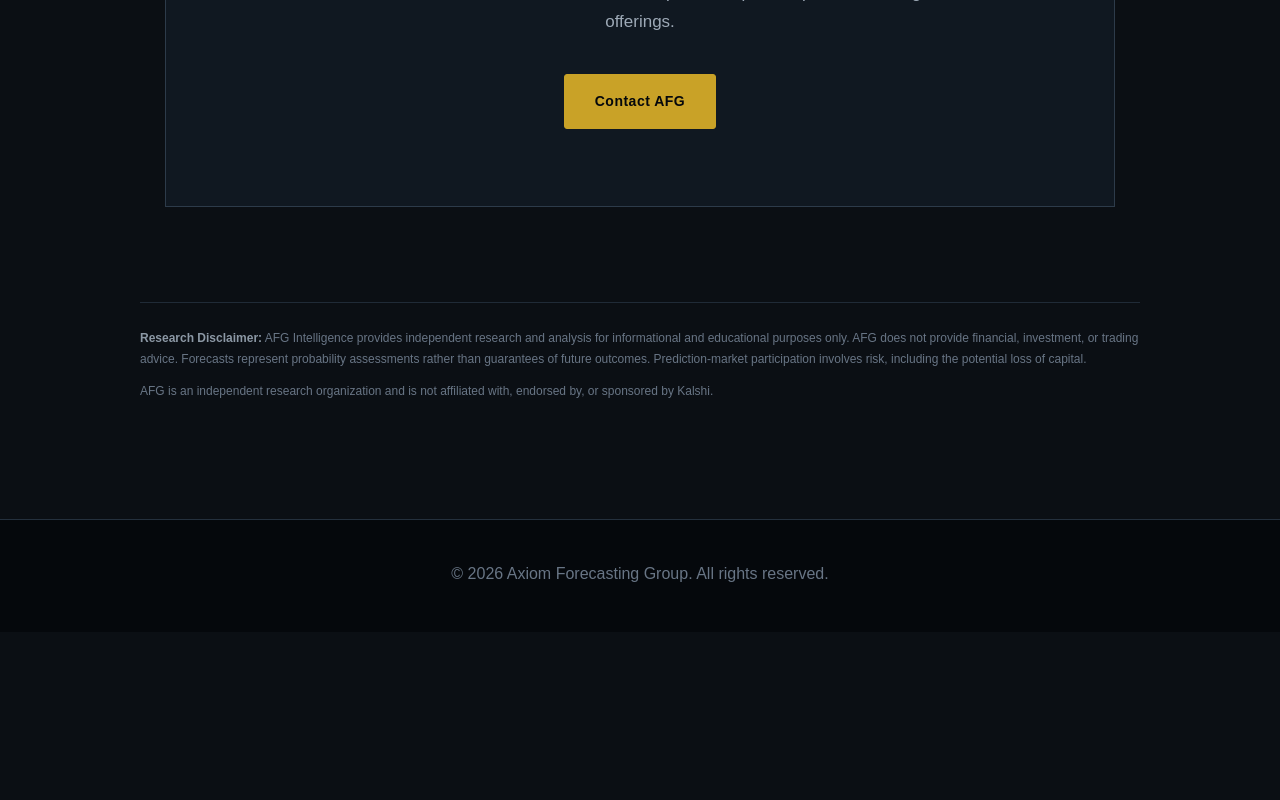
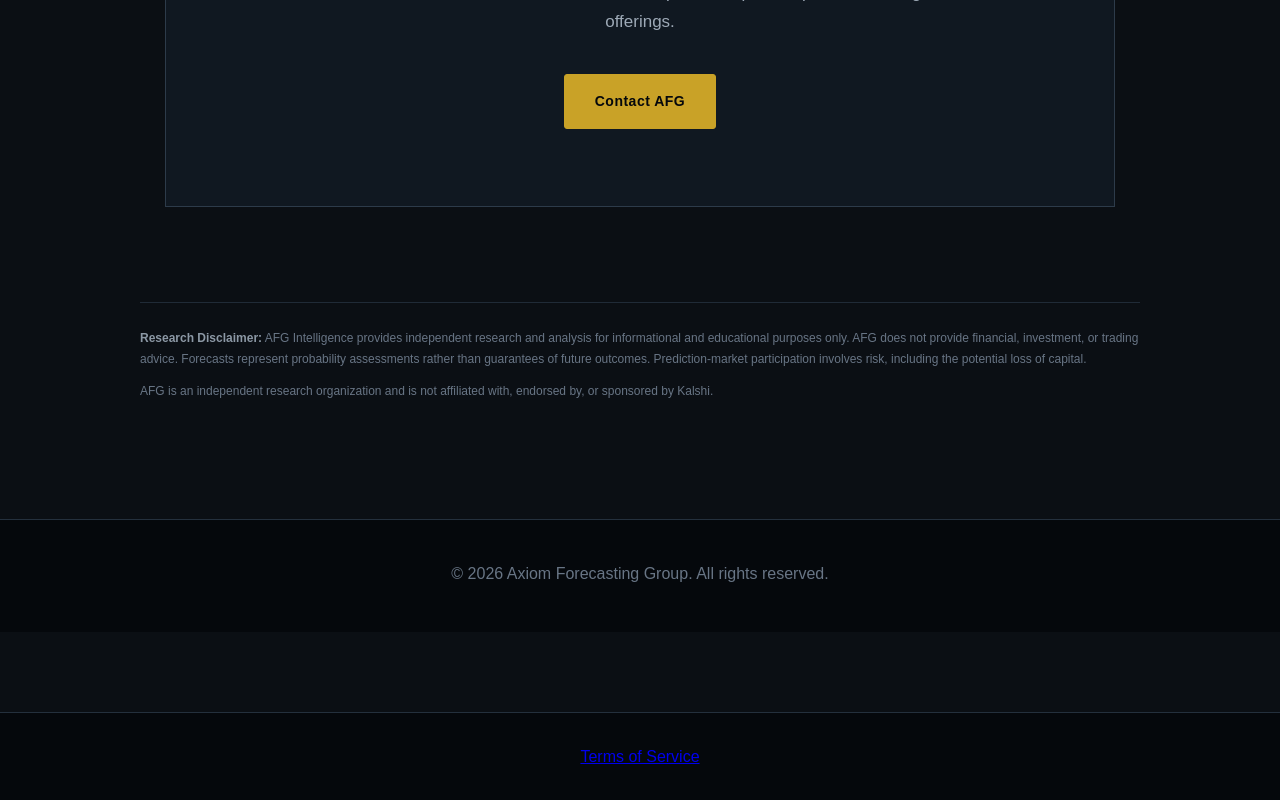
Before and after one commit to scowlfaceq02/AFG-Website, a plain HTML site: page subscribe.html in a window 1280 px wide. Shown: the part 3510-4310 px from the top of the page. Before the commit the page ends 4142 px from the top, so only its background shows below. Drawn offline with Linux system fonts and the light colour scheme.

Commit message:
Add footer with Terms of Service link

```diff
--- a/subscribe.html
+++ b/subscribe.html
@@ -451,7 +451,9 @@ with, endorsed by, or sponsored by Kalshi.
 
 </footer>
 
-
+<footer style="text-align:center; padding:30px;">
+<a href="terms.html">Terms of Service</a>
+</footer>
 </body>
 
 </html>
```
